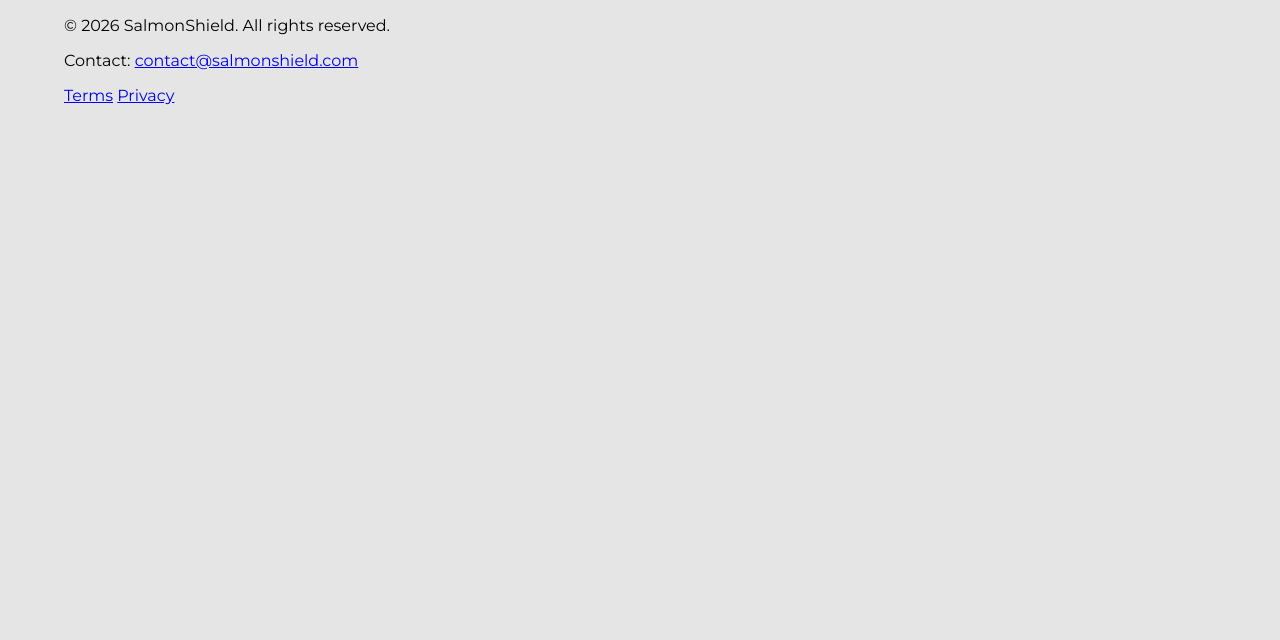
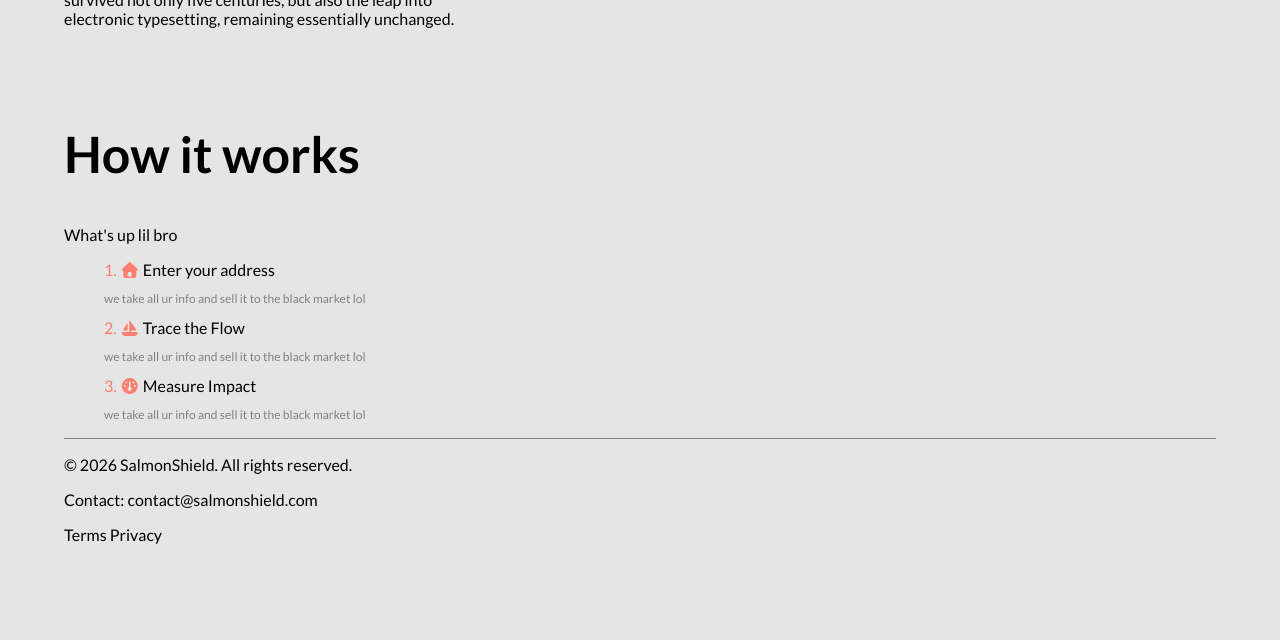
Before and after one commit to eitanlebras/emphackfest, a Flask app: template templates/index.html in a window 1280 px wide. Shown: the part 703-1343 px from the top of the page. Before the commit the page ends 808 px from the top, so only its background shows below. Run offline with Flask 3, Linux system fonts and the light colour scheme; the template is opened without the code that fills it, so the values that code supplies are empty; some libraries are stand-ins or nearby versions.

Commit message:
landing page push #1 220pm

```diff
--- a/static/css/styles.css
+++ b/static/css/styles.css
@@ -1,5 +1,18 @@
+:root {
+  --background-color: #fcfbf4;
+  --highlight-color-primary: #ff7e70;
+  --highlight-color-dark: #ff7e70;
+  --highlight-color-light: #ff7e70;
+  --spacing: 10px;
+  --body-font: 'Lato', sans-serif;
+  --header-font: 'Montserrat', sans-serif;
+  --main-transition: 0.3s ease;
+}
+
+
+
 body{
-  font-family:'Montserrat', sans-serif;
+  font-family: var(--body-font);
   background:#e5e5e5;
   width:90%;
   margin:0 auto;
@@ -7,7 +20,7 @@ body{
 }
 
 * {
-  font-family: 'Montserrat', sans-serif;
+  font-family: var(--body-font);
   box-sizing: border-box;
   justify-content: space-between;
 }
@@ -17,8 +30,9 @@ header {
 }
 
 #map {
+  display: none;
   height: 400px;
-  width: 25%;
+  width: 100%;
 }
 
 #pac-container {
@@ -33,7 +47,7 @@ footer {
   border-top: 1px grey solid;
 }
 
-#address-label {
+#address-label, .disclaimer {
   font-size: 12px;
 }
 
@@ -42,3 +56,37 @@ footer {
   justify-content: center;
   text-align: center;
 }
+
+a {
+  text-decoration: none;
+  color: #000;
+}
+
+a:hover {
+  color: var(--highlight-color-light);
+  transition: var(--main-transition);
+}
+
+span {
+  color: var(--highlight-color-primary)
+}
+
+section .impact {
+
+}
+.impact-body {
+  max-width: 400px;
+}
+
+h1 {
+  font-size: 50px;
+}
+
+li {
+  list-style-type: none;
+}
+
+ul p {
+  font-size: 12px;
+  color: grey;
+}
--- a/static/js/index.js
+++ b/static/js/index.js
@@ -2,7 +2,8 @@
 // parameter when you first load the API. For example:
 // <script src="https://maps.googleapis.com/maps/api/js?key=YOUR_API_KEY&libraries=places">
 function initMap() {
-  const map = new google.maps.Map(document.getElementById("map"), {
+  const mapEl = document.getElementById("map");
+  const map = new google.maps.Map(mapEl, {
     center: { lat: 40.749933, lng: -73.98633 },
     zoom: 13,
     mapTypeControl: false,
@@ -30,6 +31,8 @@ function initMap() {
       return;
     }
 
+    mapEl.style.display = "block";
+    google.maps.event.trigger(map, "resize");
     map.setCenter(place.location);
     map.setZoom(17);
 
--- a/templates/base.html
+++ b/templates/base.html
@@ -10,10 +10,11 @@
         <link rel="stylesheet" href="https://cdnjs.cloudflare.com/ajax/libs/font-awesome/7.0.1/css/all.min.css" integrity="sha512-2SwdPD6INVrV/lHTZbO2nodKhrnDdJK9/kg2XD1r9uGqPo1cUbujc+IYdlYdEErWNu69gVcYgdxlmVmzTWnetw==" crossorigin="anonymous" referrerpolicy="no-referrer" />
         <link rel="preconnect" href="https://fonts.googleapis.com">
         <link rel="preconnect" href="https://fonts.gstatic.com" crossorigin>
-        <link href="https://fonts.googleapis.com/css2?family=Montserrat:ital,wght@0,100..900;1,100..900&display=swap" rel="stylesheet">
+        <link href="https://fonts.googleapis.com/css2?family=Lato:ital,wght@0,100;0,300;0,400;0,700;0,900;1,100;1,300;1,400;1,700;1,900&family=Montserrat:ital,wght@0,100..900;1,100..900&display=swap" rel="stylesheet">
     </head>
     <body>
         <header>
+            <img src="#" alt="Logo" class="logo-img">
             <h1>SalmonShield</h1>
         </header>
 
--- a/templates/index.html
+++ b/templates/index.html
@@ -18,6 +18,38 @@
     </div>
     <div id="map"></div>
 
+    <section id="impact">
+        <div class="left-part">
+            <h1 class="main">
+                When it rains, <br>
+                <span>salmon feel it.</span>
+            </h1>
+            <p class="impact-body">
+                Lorem Ipsum is simply dummy text of the printing and typesetting industry. Lorem Ipsum has been the industry's standard dummy text ever since the 1500s, when an unknown printer took a galley of type and scrambled it to make a type specimen book. It has survived not only five centuries, but also the leap into electronic typesetting, remaining essentially unchanged.
+            </p>
+        </div>
+        <div class="right-part">
+            <img src="#" alt="">
+        </div>
+    </section>
+
+    <section id="impact">
+        <div class="left-part">
+            <img src="#" alt="">
+        </div>
+        <div class="right-part">
+            <h1 class="main">How it works</h1>
+            <p class="sub">What's up lil bro</p>
+            <ul class="how-it-works">
+                <li><span>1. <i class="fa-solid fa-house"></i></span>&nbsp;Enter your address</li>
+                <p class="address-step">we take all ur info and sell it to the black market lol</p>
+                <li><span>2. <i class="fa-solid fa-sailboat"></i></span>&nbsp;Trace the Flow</li>
+                <p class="trace-flow-step">we take all ur info and sell it to the black market lol</p>
+                <li><span>3. <i class="fa-solid fa-gauge"></i></span>&nbsp;Measure Impact</li>
+                <p class="measure-impact-step">we take all ur info and sell it to the black market lol</p>
+            </ul>
+        </div>
+    </section>
     <!--
       The `defer` attribute causes the script to execute after the full HTML
       document has been parsed. For non-blocking uses, avoiding race conditions,
```
